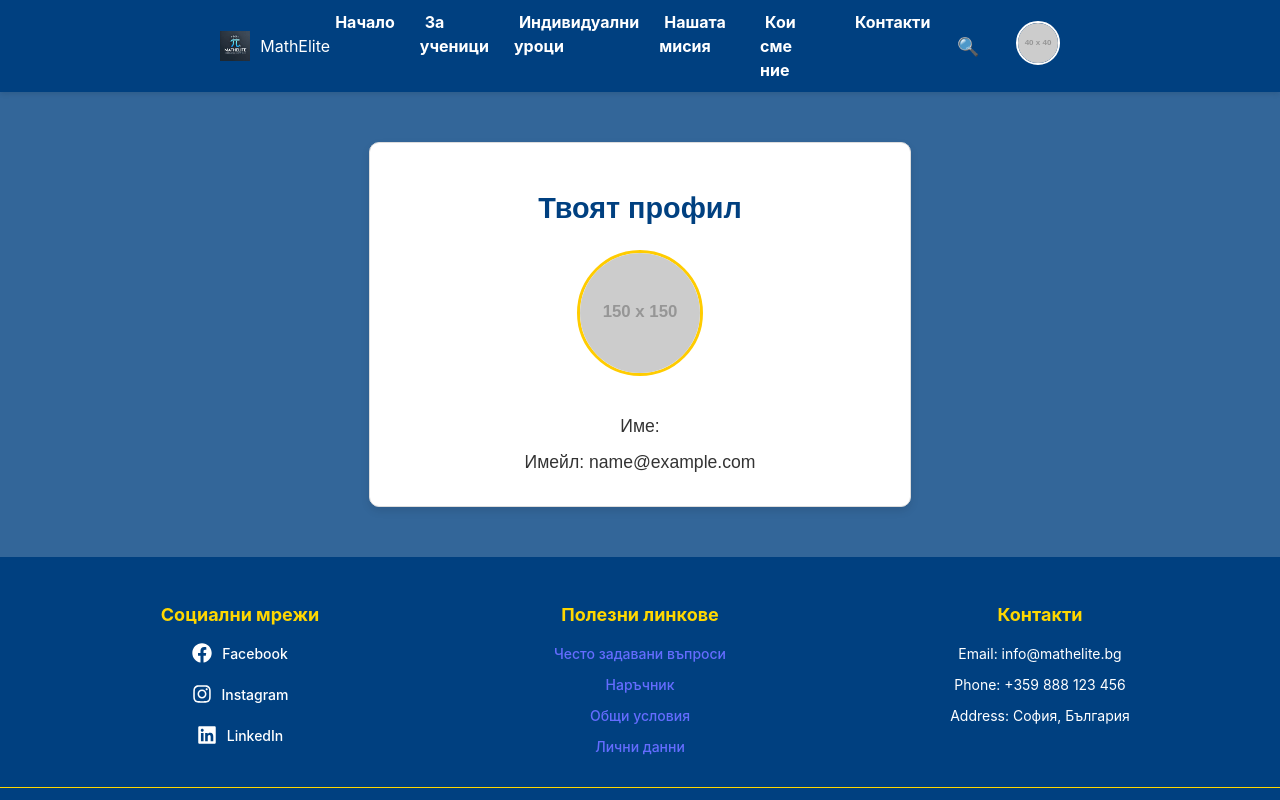
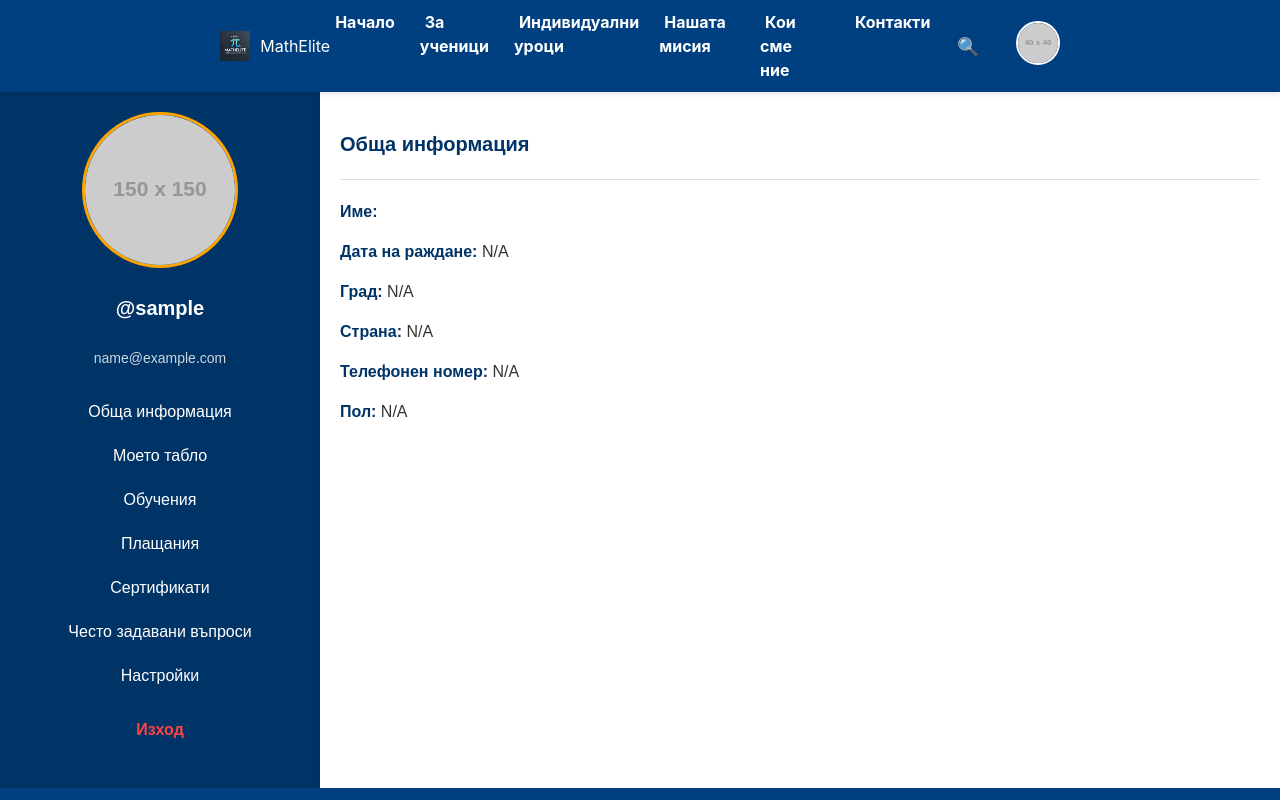
Before and after one commit to Dimitar32/Math-Elite, a React (Vite) app: page /profile in a window 1280 px wide. Shown: the top 800 px of the page. Built offline with nearby package versions, Linux system fonts and the light colour scheme; sample sign-in values are in the browser's storage.

Commit message:
add task page and user page

```diff
--- a/src/App.jsx
+++ b/src/App.jsx
@@ -12,6 +12,7 @@ import LoginReg from "./Authorization/LoginAndRegistration/LoginAndRegistration.
 import UserProfile from "./components/UserProfile/UserProfile.jsx";
 import FAQ from "./components/FAQ/FAQ.jsx";
 import Contacts from "./components/Contacts/Contacts.jsx";
+import TaskPage from "./components/TaskPage/TaskPage.jsx";
 
 
 const CLIENT_ID = "1057640799920-ao2d1u399ms60vt30mjido36p8tjt7gh.apps.googleusercontent.com";
@@ -32,6 +33,7 @@ const App = () => {
                         <Route path="/profile" element={<UserProfile />} />
                         <Route path="/faq" element={<FAQ />} />
                         <Route path="/contacts" element={<Contacts />} />
+                        <Route path="/tasks" element={<TaskPage />} />
                     </Routes>
                     <Footer />
                 </div>
--- a/src/components/Header/Header.css
+++ b/src/components/Header/Header.css
@@ -106,7 +106,8 @@ justify-content: center; */
     gap: 15px; /* Add space between items */
 }
 
-.dropdown-section ul li a {
+.dropdown-section ul li {
+    font-weight: 500;
     color: black;
     text-decoration: none;
     font-size: 14px;
@@ -114,7 +115,7 @@ justify-content: center; */
     display: inline-block; /* Keep text and number on the same line */
 }
 
-.dropdown-section ul li a:hover {
+.dropdown-section ul li:hover {
     color: #004080; /* Blue hover effect */
 }
 
--- /dev/null
+++ b/src/components/TaskPage/TaskPage.jsx
@@ -0,0 +1,39 @@
+import React, { useEffect, useState } from "react";
+import { useSearchParams, useNavigate } from "react-router-dom";
+
+const TasksPage = () => {
+  const [tasks, setTasks] = useState([]);
+  const [searchParams] = useSearchParams(); // Extract query params
+  const grade = searchParams.get("grade"); // Get the grade parameter
+  const navigate = useNavigate();
+
+  useEffect(() => {
+    if (!grade) {
+      navigate("/");
+      return;
+    }
+
+    // Fetch tasks from API by grade
+    fetch(`https://localhost:7140/api/Task/getTasksByGrade/${grade}`)
+      .then((response) => response.json())
+      .then((data) => setTasks(data))
+      .catch((error) => console.error("Error fetching tasks:", error));
+  }, [grade, navigate]);
+
+  return (
+    <div>
+      <h2>Задачи за {grade} клас</h2>
+      {tasks.length > 0 ? (
+        <ul>
+          {tasks.map((task) => (
+            <li key={task.id}>{task.question}</li>
+          ))}
+        </ul>
+      ) : (
+        <p>Няма задачи за този клас.</p>
+      )}
+    </div>
+  );
+};
+
+export default TasksPage;
--- a/src/components/UserProfile/UserProfile.jsx
+++ b/src/components/UserProfile/UserProfile.jsx
@@ -1,17 +1,15 @@
-import React, { useEffect, useState } from "react";
+import React, { useState, useEffect } from "react";
+import { Link } from 'react-router-dom';
 import styles from "./UserProfile.module.css";
 
 const UserProfile = () => {
   const [user, setUser] = useState(null);
 
   useEffect(() => {
-    const loggedInUser = localStorage.getItem("user");
-    const profilePic = localStorage.getItem("profilePic");
-
-    if (loggedInUser) {
-      const parsedUser = JSON.parse(loggedInUser);
-      // Add profilePic to the user object
-      setUser({ ...parsedUser, profilePic });
+    // Simulate fetching user data from localStorage or an API
+    const storedUser = JSON.parse(localStorage.getItem("user"));
+    if (storedUser) {
+      setUser(storedUser);
     }
   }, []);
 
@@ -21,14 +19,50 @@ const UserProfile = () => {
 
   return (
     <div className={styles.profileContainer}>
-      <h2>Твоят профил</h2>
-      <img
-        src={user.profilePic || "https://via.placeholder.com/150"}
-        alt="Profile"
-        className={styles.profilePic}
-      />
-      <p>Име: {user.fullName}</p>
-      <p>Имейл: {user.email}</p>
+      {/* Sidebar */}
+      <div className={styles.profileSidebar}>
+        <img
+          src={user.profilePic || "https://via.placeholder.com/150"}
+          alt="Profile"
+          className={styles.profileImage}
+        />
+        <h3>@{user.username}</h3>
+        <p>{user.fullName}</p>
+        <p>{user.email}</p>
+        <nav>
+          <ul>
+            <li>Обща информация</li>
+            <li>Моето табло</li>
+            <li>Обучения</li>
+            <li>Плащания</li>
+            <li>Сертификати</li>
+            <li><Link to="/faq">Често задавани въпроси</Link></li>
+            <li>Настройки</li>
+            <li className={styles.logout}>Изход</li>
+          </ul>
+        </nav>
+      </div>
+
+      {/* Main Profile Information */}
+      <div className={styles.profileContent}>
+        <div className={styles.profileHeader}>
+          <h2>Обща информация</h2>
+        </div>
+        <div className={styles.profileDetails}>
+          {/* <div className={styles.detailRow}> */}
+            <p><strong>Име:</strong> {user.fullName}</p>
+            <p><strong>Дата на раждане:</strong> {user.birthDate || "N/A"}</p>
+          {/* </div> */}
+          {/* <div className={styles.detailRow}> */}
+            <p><strong>Град:</strong> {user.city || "N/A"}</p>
+            <p><strong>Страна:</strong> {user.country || "N/A"}</p>
+          {/* </div>
+          <div className={styles.detailRow}> */}
+            <p><strong>Телефонен номер:</strong> {user.phone || "N/A"}</p>
+            <p><strong>Пол:</strong> {user.gender || "N/A"}</p>
+          {/* </div> */}
+        </div>
+      </div>
     </div>
   );
 };
--- a/src/components/UserProfile/UserProfile.module.css
+++ b/src/components/UserProfile/UserProfile.module.css
@@ -1,57 +1,102 @@
+/* General container */
 .profileContainer {
-    max-width: 500px;
-    margin: 50px auto;
-    padding: 20px;
-    border: 1px solid #ddd;
-    border-radius: 10px;
-    box-shadow: 0 4px 8px rgba(0, 0, 0, 0.1);
-    background-color: #ffffff;
-    text-align: center;
+  display: flex;
+  background-color: #f9f9f9;
+  color: #333;
   font-family: Arial, sans-serif;
 }
 
-  .profileContainer h2 {
-    font-size: 1.8rem;
-    color: #004080;
-    margin-bottom: 20px;
-    font-weight: bold;
+/* Sidebar Styling */
+.profileSidebar {
+  background-color: #003366;
+  color: white;
+  padding: 20px;
+  width: 280px;
+  display: flex;
+  flex-direction: column;
+  align-items: center;
 }
 
-  .profilePic {
-    width: 120px;
-    height: 120px;
+.profileImage {
+  width: 150px;
+  height: 150px;
   border-radius: 50%;
   object-fit: cover;
-    border: 3px solid #ffcc00;
-    margin-bottom: 20px;
+  margin-bottom: 15px;
+  border: 3px solid #ffa500;
 }
 
-  .profileContainer p {
-    font-size: 1.1rem;
-    color: #333333;
+.profileSidebar h3 {
   margin: 10px 0;
-    line-height: 1.5;
+  font-size: 20px;
 }
 
-  .profileContainer p strong {
-    color: #004080;
+.profileSidebar p {
+  margin: 5px 0;
+  font-size: 14px;
+  opacity: 0.8;
 }
 
-  .profileButton {
-    display: inline-block;
-    margin-top: 20px;
-    padding: 10px 20px;
-    background-color: #004080;
-    color: #ffffff;
-    border: none;
-    border-radius: 5px;
-    font-size: 1rem;
-    font-weight: bold;
-    text-transform: uppercase;
-    cursor: pointer;
-    transition: background-color 0.3s ease;
+.profileSidebar nav ul {
+  list-style: none;
+  padding: 0;
+  width: 100%;
 }
 
-  .profileButton:hover {
-    background-color: #003366;
+.profileSidebar nav ul li {
+  padding: 10px;
+  cursor: pointer;
+  text-align: center;
+  border-radius: 5px;
+  transition: background-color 0.3s;
 }
+
+.profileSidebar nav ul li:hover {
+  background-color: #ffa500;
+}
+
+.logout {
+  margin-top: 10px;
+  font-weight: bold;
+  color: #ff4444;
+}
+
+/* Main Content */
+.profileContent {
+  flex: 1;
+  padding: 20px;
+  background-color: white;
+  box-shadow: 0 2px 4px rgba(0, 0, 0, 0.1);
+}
+
+.profileHeader {
+  display: flex;
+  justify-content: space-between;
+  align-items: center;
+  margin-bottom: 20px;
+  border-bottom: 1px solid #ddd;
+  padding-bottom: 10px;
+}
+
+.profileHeader h2 {
+  color: #003366;
+}
+
+.profileDetails {
+  margin-top: 20px;
+}
+
+.detailRow {
+  display: flex;
+  justify-content: space-between;
+  margin-bottom: 15px;
+}
+
+.detailRow p {
+  margin: 0;
+  font-size: 16px;
+}
+
+strong {
+  color: #003366;
+}
--- a/src/index.css
+++ b/src/index.css
@@ -15,11 +15,11 @@
 
 a {
   font-weight: 500;
-  color: #646cff;
+  color: white;
   text-decoration: inherit;
 }
 a:hover {
-  color: #535bf2;
+  color: white;
 }
 
 body {
```
Also changed, not shown: src/components/Header/Header.jsx (+26 -11 lines), src/components/TaskPage/TaskPage.module.css (added, +64 -0 lines). Lines whose indentation alone changed are shown as unchanged.
